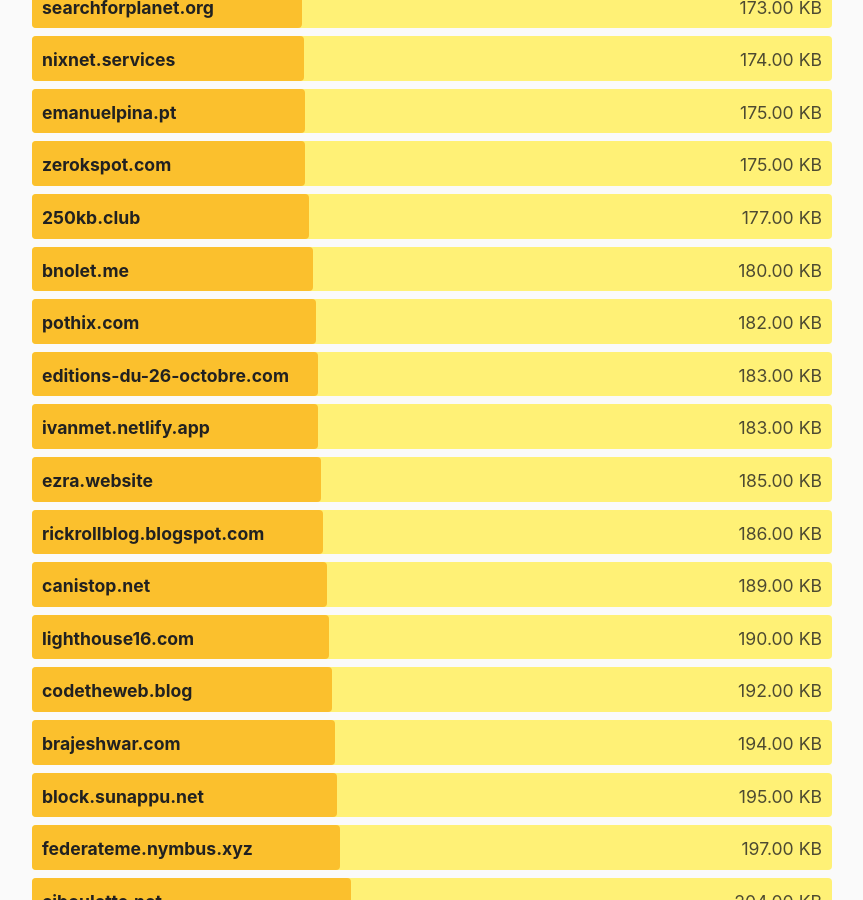
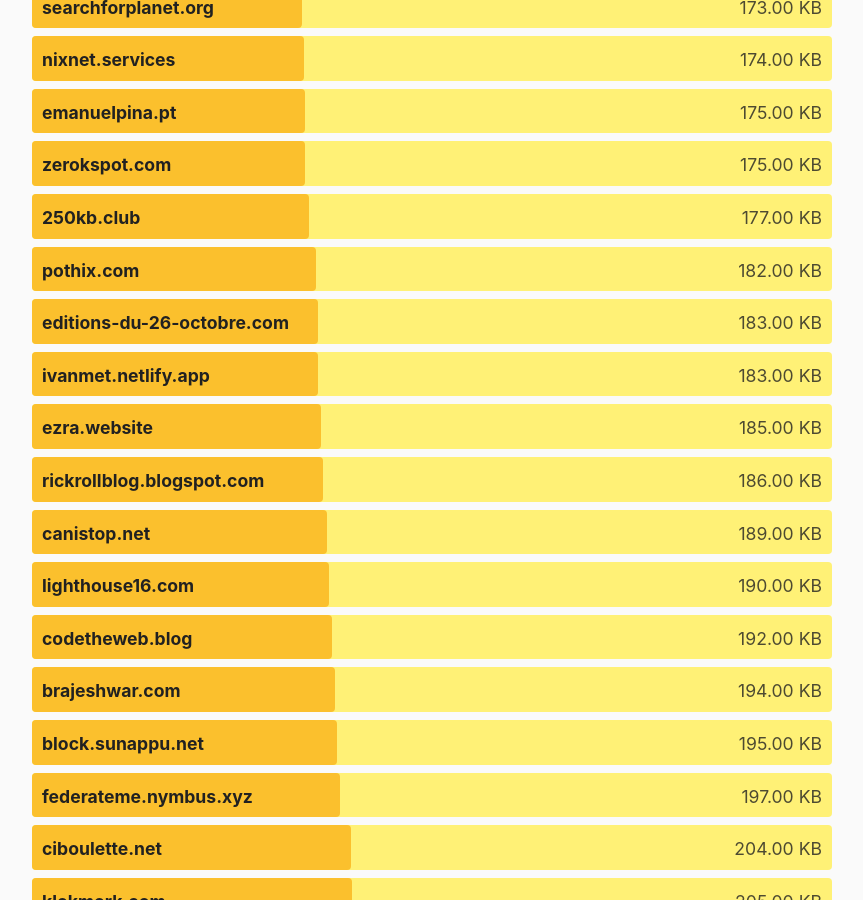
Before and after one commit to kevquirk/512kb.club, a Jekyll site: the page built from index.md, in a window 1280 px wide and 900 px high, scrolled down 12009 px. Shown: the whole window, without its empty margins (208-1071 px from the left). Built offline with Jekyll 4.4.1, drawn with Linux system fonts in a browser that asks for light colours.

Commit message:
remove bnolet.me as it is ultra light per #522

```diff
--- a/_data/sites.yml
+++ b/_data/sites.yml
@@ -188,11 +188,6 @@
   size: 42.7
   last_checked: 2021-10-19
 
-- domain: bnolet.me
-  url: https://bnolet.me/
-  size: 180
-  last_checked: 2021-08-28
-
 - domain: brainbaking.com
   url: https://brainbaking.com/
   size: 250
```
